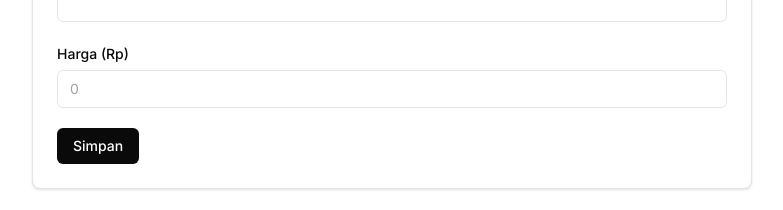
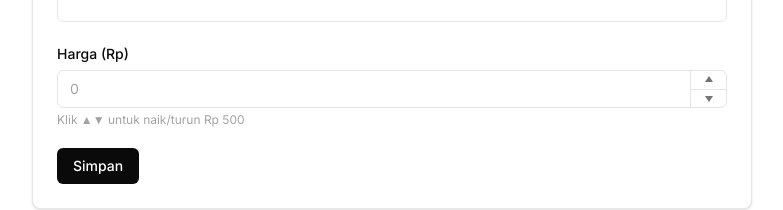
Before and after one commit to Rafli-webproject/CRUD-Planning-Manajemen-Produk, a Next.js app: page / in a window 1280 px wide. Shown: the part 363-573 px from the top of the page, without its empty margins (248-1031 px from the left). Built offline with nearby package versions, Linux system fonts and the light colour scheme; no server answers; the database is empty.

Commit message:
Menambahkan icon kenaikan harga dan menurunkan harga

```diff
--- a/src/components/product-form.tsx
+++ b/src/components/product-form.tsx
@@ -9,10 +9,23 @@ type Props = {
   onCancelEdit: () => void;
 };
 
+const STEP = 500;
+
 export function ProductForm({ onSubmit, editing, onCancelEdit }: Props) {
   const [nama, setNama] = useState(editing?.nama ?? "");
   const [deskripsi, setDeskripsi] = useState(editing?.deskripsi ?? "");
   const [harga, setHarga] = useState(editing ? String(editing.harga) : "");
+
+  function increment() {
+    const current = Number(harga) || 0;
+    setHarga(String(current + STEP));
+  }
+
+  function decrement() {
+    const current = Number(harga) || 0;
+    const next = current - STEP;
+    setHarga(String(next < 0 ? 0 : next));
+  }
 
   function handleSubmit(e: React.FormEvent) {
     e.preventDefault();
@@ -65,14 +78,59 @@ export function ProductForm({ onSubmit, editing, onCancelEdit }: Props) {
           <label className="block text-sm font-medium text-fg">
             Harga (Rp)
           </label>
+          <div className="mt-1.5 flex items-stretch overflow-hidden rounded-md border border-border bg-white focus-within:border-fg">
             <input
               type="number"
               value={harga}
               onChange={(e) => setHarga(e.target.value)}
               placeholder="0"
               min={0}
-            className="mt-1.5 w-full rounded-md border border-border bg-white px-3 py-2 text-sm text-fg placeholder:text-fg-subtle focus:border-fg focus:outline-none"
+              className="flex-1 bg-transparent px-3 py-2 text-sm text-fg placeholder:text-fg-subtle focus:outline-none"
             />
+            <div className="flex w-9 flex-col border-l border-border">
+              <button
+                type="button"
+                onClick={increment}
+                aria-label="Tambah 500"
+                className="flex flex-1 items-center justify-center text-fg-muted transition-colors hover:bg-surface hover:text-fg"
+              >
+                <svg
+                  width="10"
+                  height="10"
+                  viewBox="0 0 10 10"
+                  fill="none"
+                  xmlns="http://www.w3.org/2000/svg"
+                >
+                  <path
+                    d="M5 1L9 7H1L5 1Z"
+                    fill="currentColor"
+                  />
+                </svg>
+              </button>
+              <button
+                type="button"
+                onClick={decrement}
+                aria-label="Kurang 500"
+                className="flex flex-1 items-center justify-center border-t border-border text-fg-muted transition-colors hover:bg-surface hover:text-fg"
+              >
+                <svg
+                  width="10"
+                  height="10"
+                  viewBox="0 0 10 10"
+                  fill="none"
+                  xmlns="http://www.w3.org/2000/svg"
+                >
+                  <path
+                    d="M5 9L1 3H9L5 9Z"
+                    fill="currentColor"
+                  />
+                </svg>
+              </button>
+            </div>
+          </div>
+          <p className="mt-1 text-xs text-fg-subtle">
+            Klik ▲▼ untuk naik/turun Rp 500
+          </p>
         </div>
 
         <div className="flex gap-2 pt-1">
```
Lines whose indentation alone changed are shown as unchanged.
